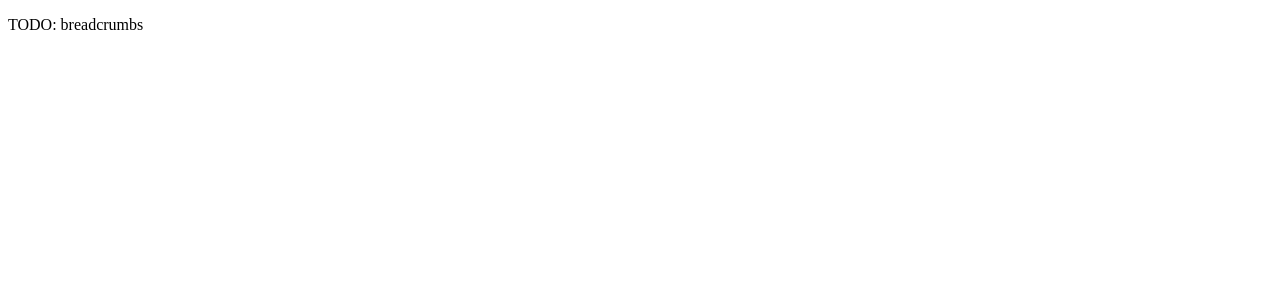
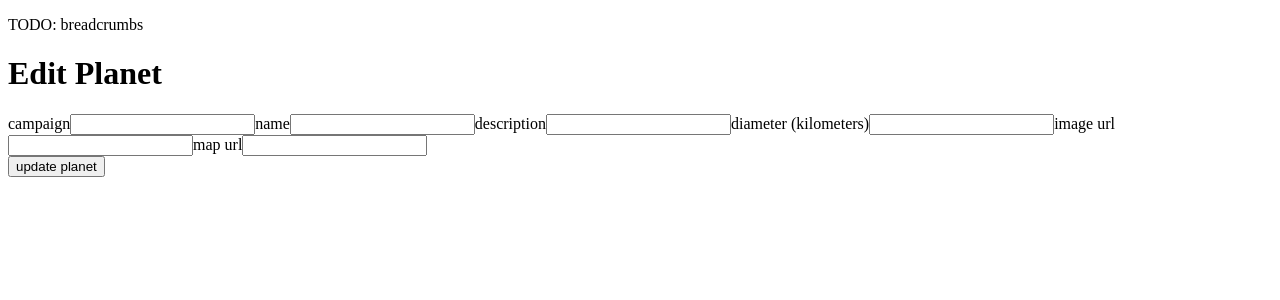
Before and after one commit to GregorySDTaylor/GregorySDTaylor-campaign-map-frontend-vue2, a Vue app: page /#/planet-edit/1 in a window 1280 px wide. Before the commit this address led to /#/planet/1. Shown: the top 300 px of the page. Built offline with nearby package versions, Linux system fonts and the light colour scheme; no server answers.

Commit message:
added planet functionality

```diff
--- a/src/components/campaign/Campaign.vue
+++ b/src/components/campaign/Campaign.vue
@@ -14,19 +14,24 @@
     <h2>{{ campaign.name }}</h2>
     <p>{{ campaign.description }}</p>
     <ul>
+      <router-link :to="{
+        name: 'planet-new',
+        params: { campaignUrl: campaign._links.self.href },
+      }"
+      >add planet...</router-link>
       <li v-for="planet in planets" :key="planet._links.self.href">
-        <!-- <router-link
+        <router-link
           :to="{
             name: 'planet',
             params: { planetUrl: planet._links.self.href },
           }"
-        > -->
+        >
           <div>
             <img :src="planet.imageUrl" />
             <h2>{{ planet.name }}</h2>
             <p>{{ planet.description }}</p>
           </div>
-        <!-- </router-link> -->
+        </router-link>
       </li>
     </ul>
   </div>
--- a/src/components/campaign/NewCampaign.vue
+++ b/src/components/campaign/NewCampaign.vue
@@ -30,7 +30,6 @@ export default {
   methods: {
     createCampaign() {
       axios.post("/campaigns", this.campaign).then((response) => {
-        console.log(response);
         this.$router.push({
           name: "campaign",
           params: {
--- /dev/null
+++ b/src/components/planet/EditPlanet.vue
@@ -0,0 +1,52 @@
+<template>
+  <div>
+    <form @submit="updatePlanet">
+      <h1>Edit Planet</h1>
+      <planet-input v-bind.sync="planet" />
+      <img :src="planet.imageUrl" />
+      <img :src="planet.mapUrl" />
+      <input type="submit" value="update planet" />
+    </form>
+  </div>
+</template>
+
+<script>
+import PlanetInput from "@/components/planet/PlanetInput.vue";
+import axios from "@/campaignmap-restapi-axios.js";
+export default {
+  name: "EditPlanet",
+  components: {
+    PlanetInput,
+  },
+  props: ["planetUrl"],
+  data() {
+    return {
+      planet: {
+        campaign: null,
+        name: null,
+        description: null,
+        diameterInKm: null,
+        imageUrl: null,
+        mapUrl: null,
+      },
+    };
+  },
+    methods: {
+    updatePlanet() {
+      axios.put(this.planetUrl, this.planet).then(() => {
+        this.$router.push({
+          name: "planet",
+          params: {
+            planetUrl: this.planetUrl,
+          },
+        });
+      });
+    },
+  },
+  mounted() {
+    axios
+      .get(this.planetUrl)
+      .then((response) => (this.planet = response.data));
+  },
+};
+</script>
--- /dev/null
+++ b/src/components/planet/NewPlanet.vue
@@ -0,0 +1,46 @@
+<template>
+  <div>
+    <form @submit="createPlanet">
+      <h1>New Planet</h1>
+      <planet-input v-bind.sync="planet" />
+      <img :src="planet.imageUrl" />
+      <img :src="planet.mapUrl" />
+      <input type="submit" value="create new planet" />
+    </form>
+  </div>
+</template>
+
+<script>
+import PlanetInput from "@/components/planet/PlanetInput.vue";
+import axios from "@/campaignmap-restapi-axios.js";
+export default {
+  components: {
+    PlanetInput,
+  },
+  props: ["campaignUrl"],
+  data() {
+    return {
+      planet: {
+        campaign: this.campaignUrl,
+        name: null,
+        description: null,
+        diameterInKm: null,
+        imageUrl: null,
+        mapUrl: null,
+      },
+    };
+  },
+  methods: {
+    createPlanet() {
+      axios.post("/planets", this.planet).then((response) => {
+        this.$router.push({
+          name: "planet",
+          params: {
+            planetUrl: response.data._links.self.href,
+          },
+        });
+      });
+    },
+  },
+};
+</script>
--- /dev/null
+++ b/src/components/planet/Planet.vue
@@ -0,0 +1,100 @@
+<template>
+  <div>
+    <router-link
+      :to="{
+        name: 'planet-edit',
+        params: { planetUrl: planet._links.self.href },
+      }"
+    >
+      edit
+    </router-link>
+    <button @click="deletePlanet">delete</button>
+    <img :src="planet.imageUrl" />
+    <img :src="planet.mapUrl" />
+    <h2>{{ planet.name }}</h2>
+    <p>{{ planet.description }}</p>
+    <ul>
+      <li v-for="location in locations" :key="location._links.self.href">
+        <!-- <router-link
+          :to="{
+            name: 'location',
+            params: { locationUrl: location._links.self.href },
+          }"
+        > -->
+          <div>
+            <img :src="location.imageUrl" />
+            <h2>{{ location.name }}</h2>
+            <p>{{ location.description }}</p>
+          </div>
+        <!-- </router-link> -->
+      </li>
+    </ul>
+  </div>
+</template>
+
+<script>
+import axios from "@/campaignmap-restapi-axios.js";
+export default {
+  name: "Planet",
+  props: [
+      "planetUrl",
+      "campaignUrl"
+    ],
+  data() {
+    return {
+      planet: {
+        _links: {
+          self: {
+            href: this.planetUrl
+          }
+        }
+      },
+      campaign: {
+        _links: {
+          self: {
+            href: this.campaignUrl
+          }
+        }
+      },
+      locations: [],
+    };
+  },
+  methods: {
+    deletePlanet() {
+      axios
+        .delete(this.planetUrl)
+        .then(() => (this.$router.push(
+          {
+            name: "campaign",
+            params: {
+              campaignUrl: this.campaign._links.self.href
+            }
+          })));
+    },
+    getCampaign(campaignUrl) {
+      axios
+        .get(campaignUrl)
+        .then((response) => {
+          this.campaign = response.data
+        });
+    },
+    getPlanet(planetUrl) {
+      axios
+        .get(planetUrl)
+        .then((response) => {
+          this.planet = response.data
+          this.getLocations(response.data._links.locations.href)
+          this.getCampaign(response.data._links.campaign.href)
+        });
+    },
+    getLocations(locationsUrl) {
+      axios
+        .get(locationsUrl)
+        .then((response) => (this.locationsUrl = response.data._embedded.locations));
+    }
+  },
+  mounted() {
+    this.getPlanet(this.planetUrl)
+  },
+};
+</script>
--- /dev/null
+++ b/src/components/planet/PlanetInput.vue
@@ -0,0 +1,58 @@
+<template>
+  <div>
+    <label for="campaign">campaign</label>
+    <input
+      type="url"
+      id="campaign"
+      :value="campaign"
+      @input="$emit('update:campaign', $event.target.value)"
+    />
+    <label for="name">name</label>
+    <input
+      type="text"
+      id="name"
+      :value="name"
+      @input="$emit('update:name', $event.target.value)"
+    />
+    <label for="description">description</label>
+    <input
+      type="text"
+      id="description"
+      :value="description"
+      @input="$emit('update:description', $event.target.value)"
+    />
+    <label for="diameterInKm">diameter (kilometers)</label>
+    <input
+      type="number"
+      id="diameterInKm"
+      :value="diameterInKm"
+      @input="$emit('update:diameterInKm', $event.target.value)"
+    />
+    <label for="imageUrl">image url</label>
+    <input
+      type="url"
+      id="imageUrl"
+      :value="imageUrl"
+      @input="$emit('update:imageUrl', $event.target.value)"
+    />
+    <label for="mapUrl">map url</label>
+    <input
+      type="url"
+      id="mapUrl"
+      :value="mapUrl"
+      @input="$emit('update:mapUrl', $event.target.value)"
+    />
+  </div>
+</template>
+
+<script>
+export default {
+  props: [
+    "campaign",
+    "name",
+    "description",
+    "diameterInKm",
+    "imageUrl",
+    "mapUrl"]
+};
+</script>
--- a/src/router/index.js
+++ b/src/router/index.js
@@ -4,6 +4,9 @@ import CampaignList from "@/components/campaign/CampaignList.vue";
 import Campaign from "@/components/campaign/Campaign.vue";
 import EditCampaign from "@/components/campaign/EditCampaign.vue";
 import NewCampaign from "@/components/campaign/NewCampaign.vue";
+import EditPlanet from "@/components/planet/EditPlanet.vue"
+import NewPlanet from "@/components/planet/NewPlanet.vue"
+import Planet from "@/components/planet/Planet.vue"
 
 Vue.use(VueRouter);
 
@@ -30,6 +33,24 @@ const routes = [
     name: "campaign-new",
     component: NewCampaign,
   },
+  {
+    path: "/planet/:planetUrl",
+    name: "planet",
+    component: Planet,
+    props: true,
+  },
+  {
+    path: "/planet-edit/:planetUrl",
+    name: "planet-edit",
+    component: EditPlanet,
+    props: true,
+  },
+  {
+    path: "/campaign/:campaignUrl/planet-new",
+    name: "planet-new",
+    component: NewPlanet,
+    props: true,
+  },
 ];
 
 const router = new VueRouter({
```
